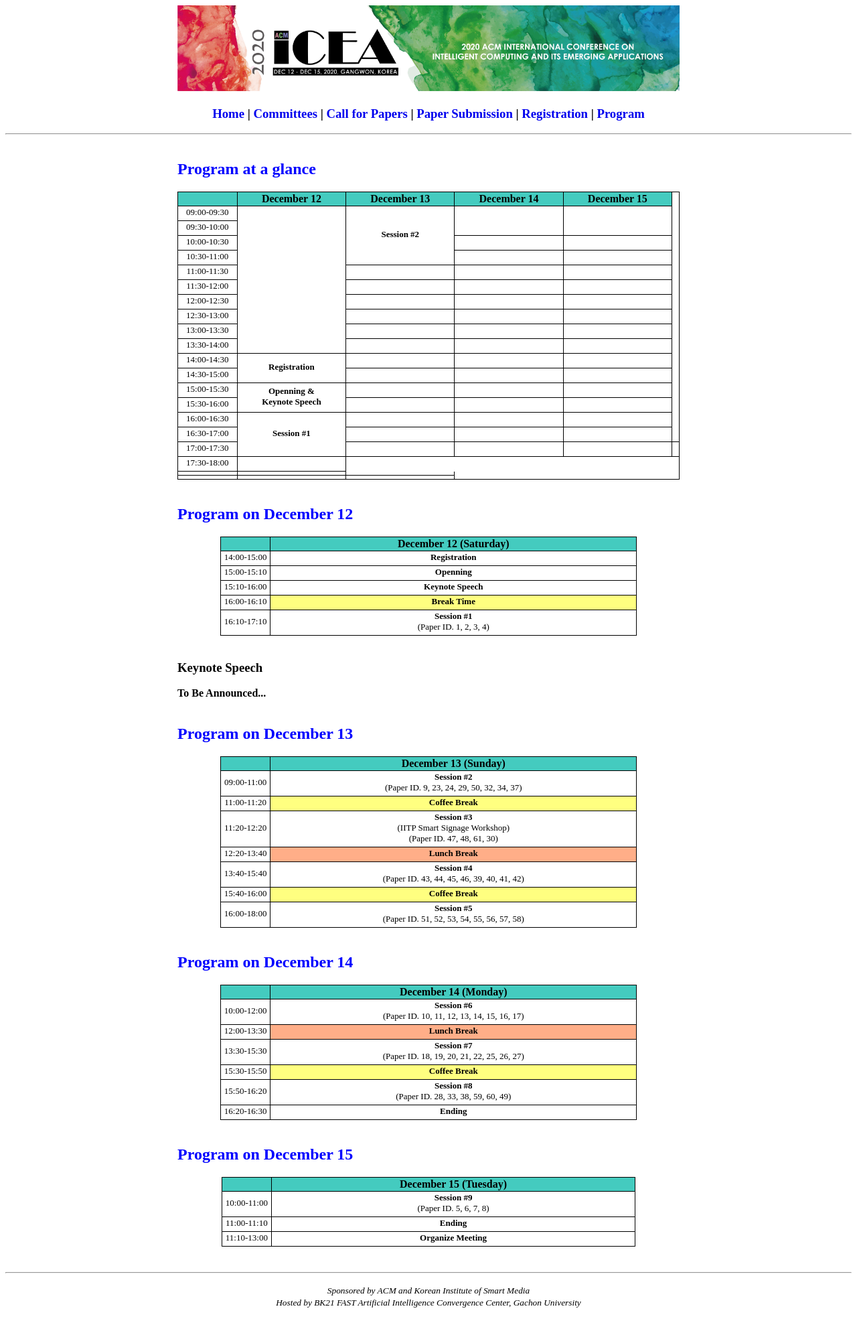
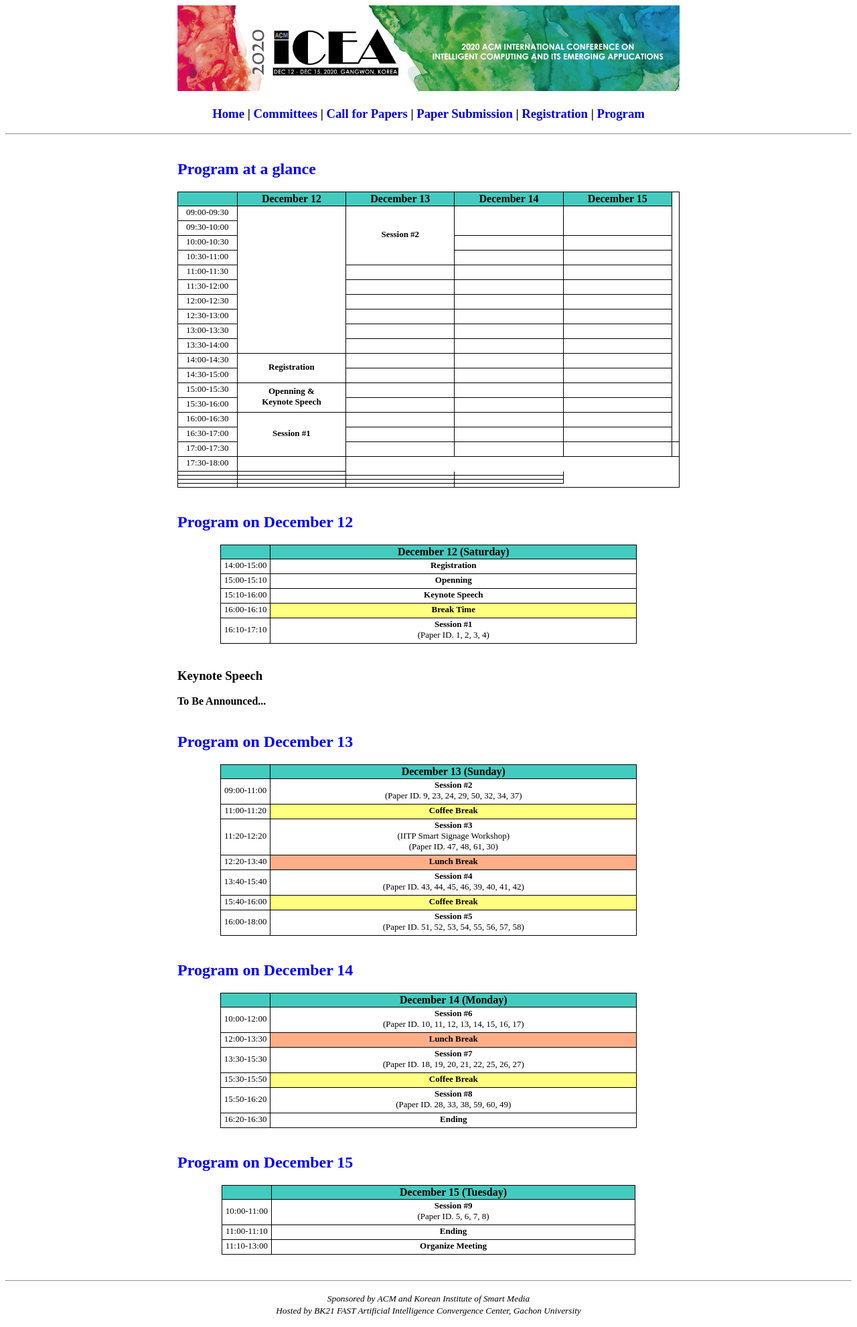
Before and after one commit to icea-conf/2020, a Jekyll site: the page built from program/index.html, in a window 1280 px wide. Shown: the whole page at 67% size. Built offline with Jekyll 4.4.1, drawn with Linux system fonts in a browser that asks for light colours.

Commit message:
Update index.html

```diff
--- a/program/index.html
+++ b/program/index.html
@@ -176,6 +176,19 @@ title: ACM ICEA 2020
                               </td>
                               <td class="tcontent4">
                                    <tr>
+                                        <td class="tcontent4"></td>
+                                        <td class="tcontent4"></td>
+                                        <td class="tcontent4"></td>
+                                        <td class="tcontent4"></td>
+                                   </tr>
+                                   <tr>
+                                        <td class="tcontent4"></td>
+                                        <td class="tcontent4"></td>
+                                        <td class="tcontent4"></td>
+                                        <td class="tcontent4"></td>
+                                   </tr>
+                                   <tr>
+                                        <td class="tcontent4"></td>
                                         <td class="tcontent4"></td>
                                         <td class="tcontent4"></td>
                                         <td class="tcontent4"></td>
```
